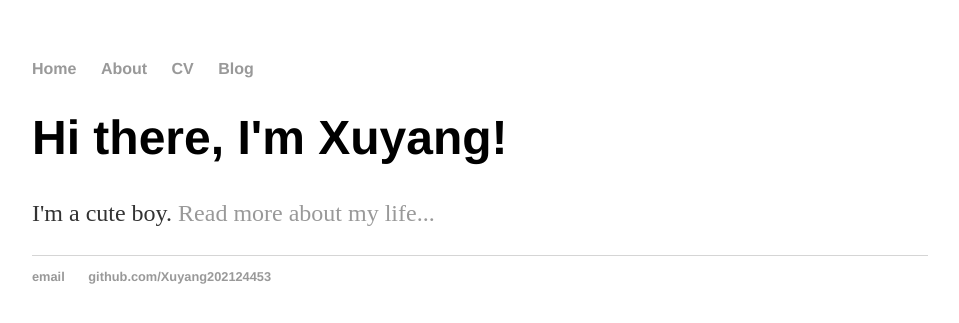
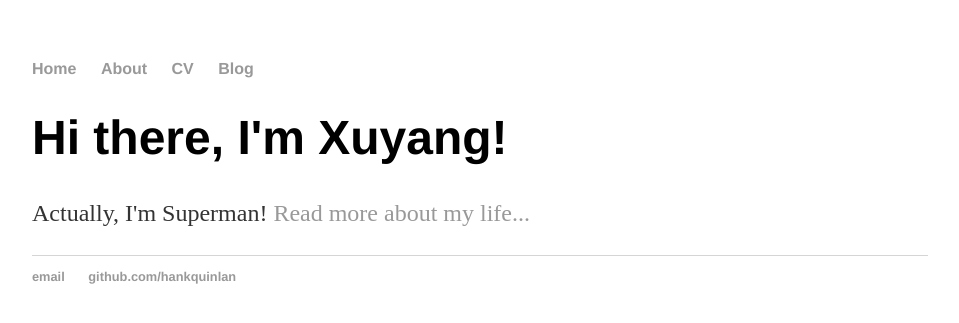
Before and after one commit to Xuyang202124453/Xuyang202124453.github.io, a Jekyll site: the page built from index.html, in a window 1280 px wide. Shown: the top 323 px of the page, without its empty margins (160-1119 px from the left). Built offline with Jekyll 4.4.1, drawn with Linux system fonts in a browser that asks for light colours.

Commit message:
Update index.html

```diff
--- a/index.html
+++ b/index.html
@@ -1,30 +1,8 @@
-<!DOCTYPE html>
-<html>
-	<head>
-		<title>Xuyang, Cute boy</title>
-		<!-- link to main stylesheet -->
-		<link rel="stylesheet" type="text/css" href="/css/main.css">
-	</head>
-	<body>
-		<nav>
-    		<ul>
-        		<li><a href="/">Home</a></li>
-	        	<li><a href="/about">About</a></li>
-        		<li><a href="/cv">CV</a></li>
-        		<li><a href="/blog">Blog</a></li>
-    		</ul>
-		</nav>
-		<div class="container">
-    		<div class="blurb">
-        		<h1>Hi there, I'm Xuyang!</h1>
-				<p>I'm a cute boy. <a href="/about">Read more about my life...</a></p>
-    		</div><!-- /.blurb -->
-		</div><!-- /.container -->
-		<footer>
-    		<ul>
-        		<li><a href="mailto:hankquinlanhub@gmail.com">email</a></li>
-        		<li><a href="github.com/Xuyang202124453">github.com/Xuyang202124453</a></li>
-			</ul>
-		</footer>
-	</body>
-</html>
+---
+layout: default
+title: Xuyang, Superman!
+---
+<div class="blurb">
+	<h1>Hi there, I'm Xuyang!</h1>
+	<p>Actually, I'm Superman! <a href="/about">Read more about my life...</a></p>
+</div><!-- /.blurb -->
```
